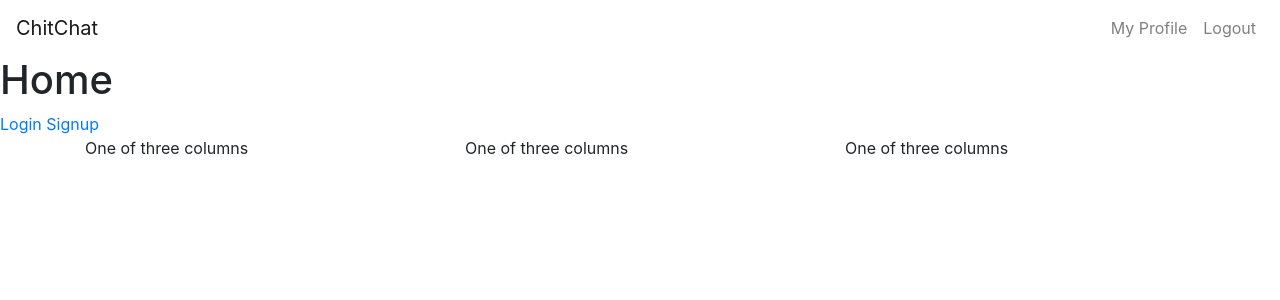
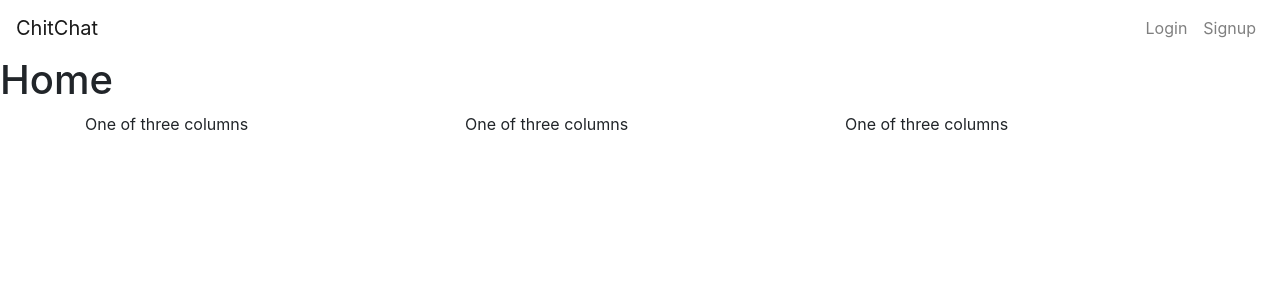
Before and after one commit to Bereket-U/ChitChat, a Django app: page /home/ in a window 1280 px wide. Shown: the top 300 px of the page. Run offline with Django 3.2, Linux system fonts and the light colour scheme; some libraries are stand-ins or nearby versions.

Commit message:
update navbar

```diff
--- a/chitchat/main_app/templates/base.html
+++ b/chitchat/main_app/templates/base.html
@@ -3,11 +3,20 @@
 <!DOCTYPE html>
 <html lang="en">
   <head>
-    <meta charset="UTF-8">
-    <meta http-equiv="X-UA-Compatible" content="IE=edge">
-    <meta name="viewport" content="width=device-width, initial-scale=1.0">
-    <link rel="stylesheet" href="https://stackpath.bootstrapcdn.com/bootstrap/4.3.1/css/bootstrap.min.css" integrity="sha384-ggOyR0iXCbMQv3Xipma34MD+dH/1fQ784/j6cY/iJTQUOhcWr7x9JvoRxT2MZw1T" crossorigin="anonymous">
-    <link rel="stylesheet" type="text/css" href="{% static 'css/style.css' %}">
+    <meta charset="UTF-8" />
+    <meta http-equiv="X-UA-Compatible" content="IE=edge" />
+    <meta name="viewport" content="width=device-width, initial-scale=1.0" />
+    <link
+      rel="stylesheet"
+      href="https://stackpath.bootstrapcdn.com/bootstrap/4.3.1/css/bootstrap.min.css"
+      integrity="sha384-ggOyR0iXCbMQv3Xipma34MD+dH/1fQ784/j6cY/iJTQUOhcWr7x9JvoRxT2MZw1T"
+      crossorigin="anonymous"
+    />
+    <link
+      rel="stylesheet"
+      type="text/css"
+      href="{% static 'css/style.css' %}"
+    />
     <title>Timeline</title>
   </head>
   <body>
@@ -15,26 +24,50 @@
       <nav class="navbar navbar-expand-sm navbar-light">
         <a href="/" class="navbar-brand">ChitChat</a>
         <button class="navbar-toggler">
-                <span class="navbar-toggler-icon" data-toggle="collapse" data-target="#navbarMenu"></span>
+          <span
+            class="navbar-toggler-icon"
+            data-toggle="collapse"
+            data-target="#navbarMenu"
+          ></span>
         </button>
         <div class="collapse navbar-collapse" id="navbarMenu">
           <ul class="navbar-nav ml-auto">
+            {% if user.is_authenticated %}
             <li class="nav-item">
               <a href="profile/" class="nav-link">My Profile</a>
             </li>
             <li class="nav-item">
-                        <a href="#" class="nav-link">Logout</a>
+              <a href="{% url 'logout' %}" class="nav-link">logout</a>
             </li>
+            {% else %}
+            <li class="nav-item">
+              <a href="{% url 'login' %}" class="nav-link">Login</a>
+            </li>
+
+            <li class="nav-item">
+              <a href="{% url 'signup' %}" class="nav-link">Signup</a>
+            </li>
+            {% endif %}
           </ul>
         </div>
       </nav>
     </header>
-    {% block content %}
-    {% endblock %}
-    <footer>
-    </footer>
-    <script src="https://code.jquery.com/jquery-3.3.1.slim.min.js" integrity="sha384-q8i/X+965DzO0rT7abK41JStQIAqVgRVzpbzo5smXKp4YfRvH+8abtTE1Pi6jizo" crossorigin="anonymous"></script>
-    <script src="https://cdnjs.cloudflare.com/ajax/libs/popper.js/1.14.7/umd/popper.min.js" integrity="sha384-UO2eT0CpHqdSJQ6hJty5KVphtPhzWj9WO1clHTMGa3JDZwrnQq4sF86dIHNDz0W1" crossorigin="anonymous"></script>
-    <script src="https://stackpath.bootstrapcdn.com/bootstrap/4.3.1/js/bootstrap.min.js" integrity="sha384-JjSmVgyd0p3pXB1rRibZUAYoIIy6OrQ6VrjIEaFf/nJGzIxFDsf4x0xIM+B07jRM" crossorigin="anonymous"></script>
+    {% block content %} {% endblock %}
+    <footer></footer>
+    <script
+      src="https://code.jquery.com/jquery-3.3.1.slim.min.js"
+      integrity="sha384-q8i/X+965DzO0rT7abK41JStQIAqVgRVzpbzo5smXKp4YfRvH+8abtTE1Pi6jizo"
+      crossorigin="anonymous"
+    ></script>
+    <script
+      src="https://cdnjs.cloudflare.com/ajax/libs/popper.js/1.14.7/umd/popper.min.js"
+      integrity="sha384-UO2eT0CpHqdSJQ6hJty5KVphtPhzWj9WO1clHTMGa3JDZwrnQq4sF86dIHNDz0W1"
+      crossorigin="anonymous"
+    ></script>
+    <script
+      src="https://stackpath.bootstrapcdn.com/bootstrap/4.3.1/js/bootstrap.min.js"
+      integrity="sha384-JjSmVgyd0p3pXB1rRibZUAYoIIy6OrQ6VrjIEaFf/nJGzIxFDsf4x0xIM+B07jRM"
+      crossorigin="anonymous"
+    ></script>
   </body>
 </html>
--- a/chitchat/main_app/templates/home.html
+++ b/chitchat/main_app/templates/home.html
@@ -1,22 +1,13 @@
-{% extends 'base.html' %}
-{% block content %}
+{% extends 'base.html' %} {% block content %}
 
 <h1>Home</h1>
-<a href="{% url 'login' %}">Login</a>
-<a href="{% url 'signup' %}">Signup</a>
 
 <div class="container">
-    <div class="row">
-      <div class="col-sm">
-        One of three columns
-      </div>
-      <div class="col-sm">
-        One of three columns
-      </div>
-      <div class="col-sm">
-        One of three columns
-      </div>
-    </div>
+  <div class="row">
+    <div class="col-sm">One of three columns</div>
+    <div class="col-sm">One of three columns</div>
+    <div class="col-sm">One of three columns</div>
+  </div>
 </div>
 
 {% endblock %}
--- a/chitchat/main_app/templates/registration/login.html
+++ b/chitchat/main_app/templates/registration/login.html
@@ -1,6 +1,9 @@
+{% extends 'base.html' %} {% block content %}
+
 <h1>Login</h1>
 <form method="post" action="{% url 'login' %}">
   {% csrf_token %} {{ form.as_p }}
   <input type="submit" class="btn" value="login" />
   <input type="hidden" name="next" value="{{ next }}" />
 </form>
+{% endblock %}
--- a/chitchat/main_app/urls.py
+++ b/chitchat/main_app/urls.py
@@ -13,5 +13,6 @@ urlpatterns = [
   path('comment-confirm-delete/', views.comment_confirm_delete, name='comment_confirm_delete'),
   path('chitchat/', views.chitchat_index, name='index'),
   path('accounts/signup/', views.signup, name='signup'),
+#   path('accounts/login/', views.login, name='login'),
 
 ]
```
Lines whose indentation alone changed are shown as unchanged.
